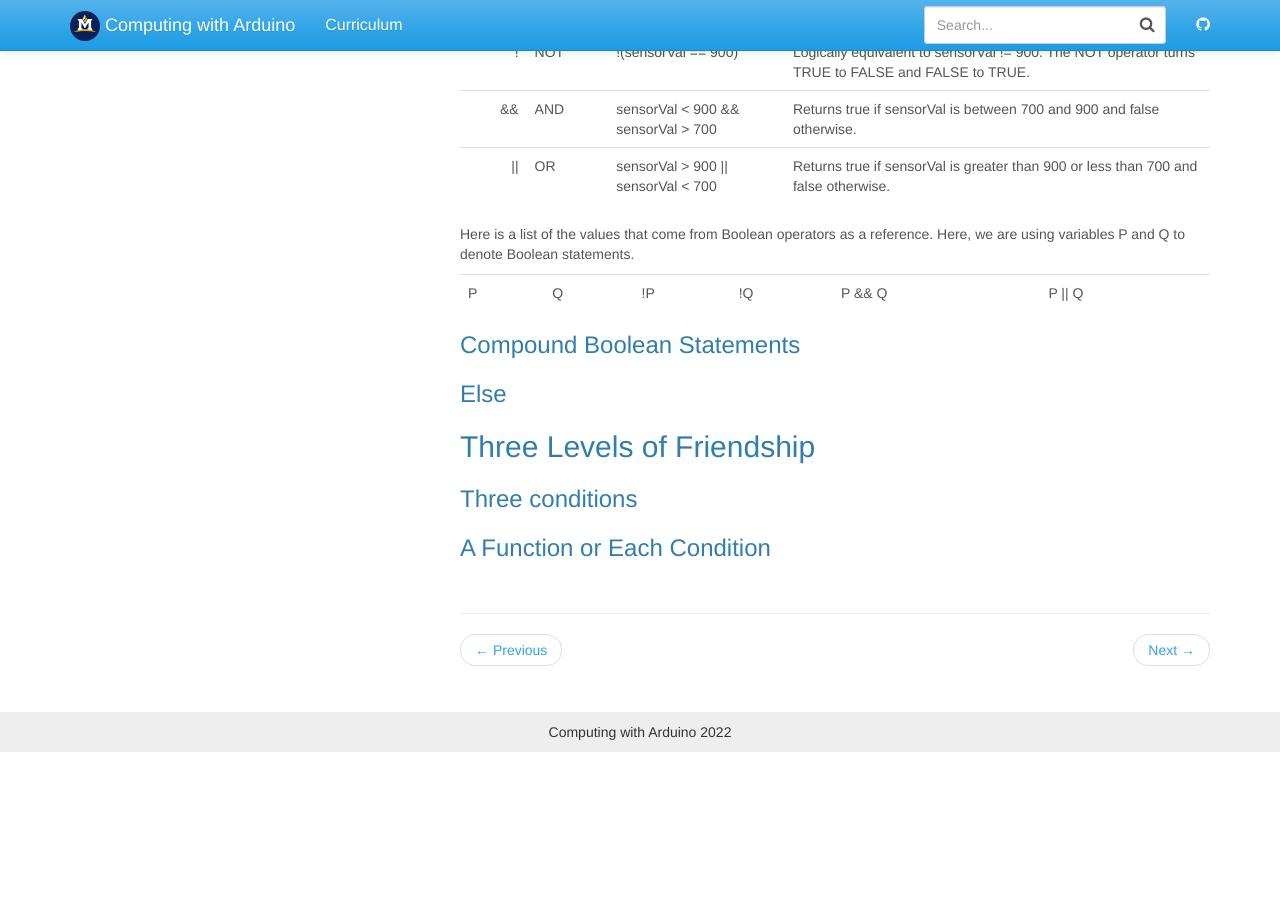
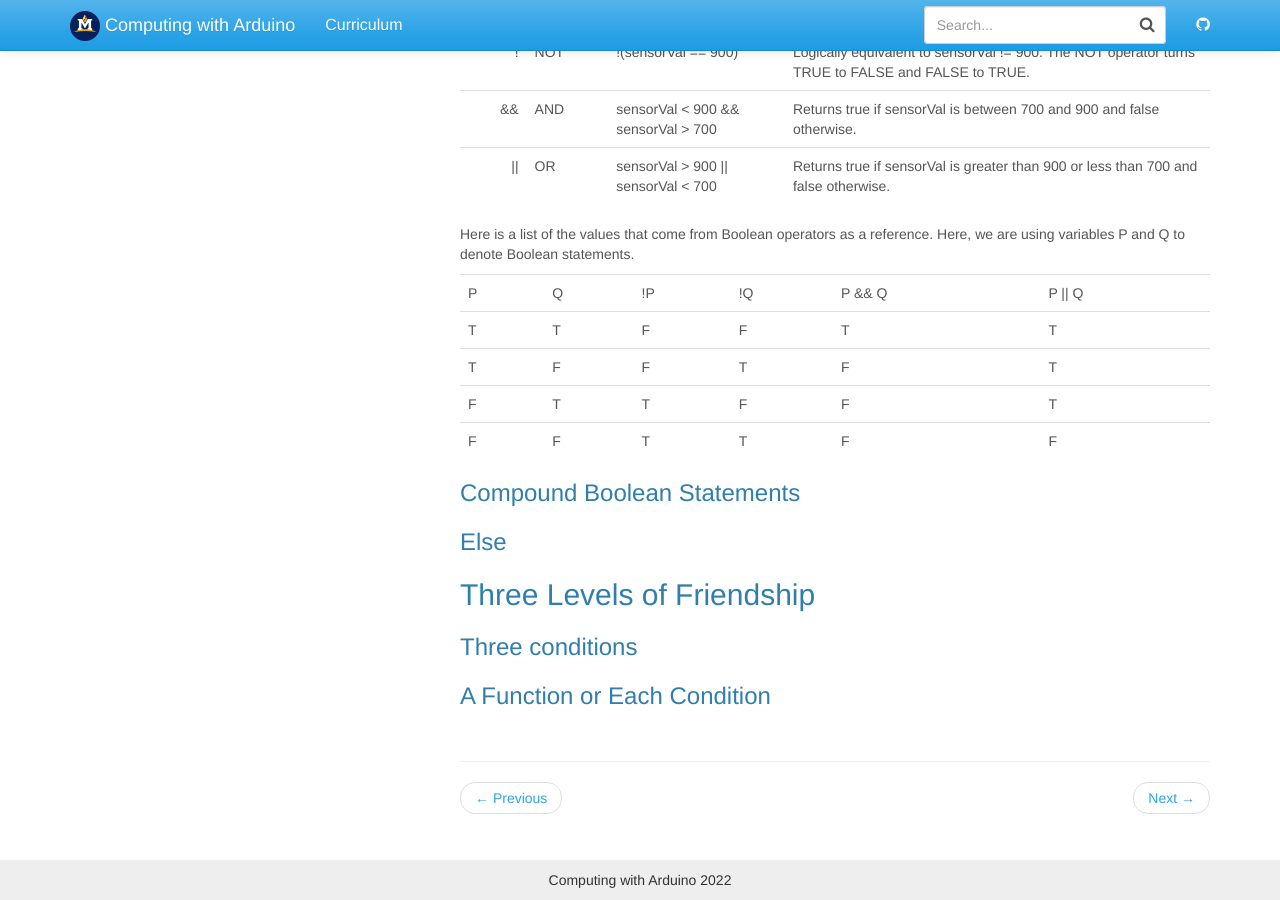
Before and after one commit to jake-chipps/friendometer, a Jekyll site: the page built from _docs/lessons/3-1.md, in a window 1280 px wide and 900 px high, scrolled down 1490 px. Built offline with Jekyll 4.4.1, drawn with Linux system fonts in a browser that asks for light colours; before the commit the page ends 2242 px from its top, so only the background shows below that.

Commit message:
Update 3-1.md

```diff
--- a/_docs/lessons/3-1.md
+++ b/_docs/lessons/3-1.md
@@ -61,6 +61,10 @@ Symbol | What We Say | Example | Description
 Here is a list of the values that come from Boolean operators as a reference. Here, we are using variables P and Q to denote Boolean statements.
 
 P | Q | !P | !Q | P && Q | P \|\| Q
+T | T | F | F | T | T
+T  | F  | F  | T  | F  | T
+F  | T  | T  | F  | F  | T
+F  | F  | T  | T  | F  | F
 
 ### Compound Boolean Statements
 
```
